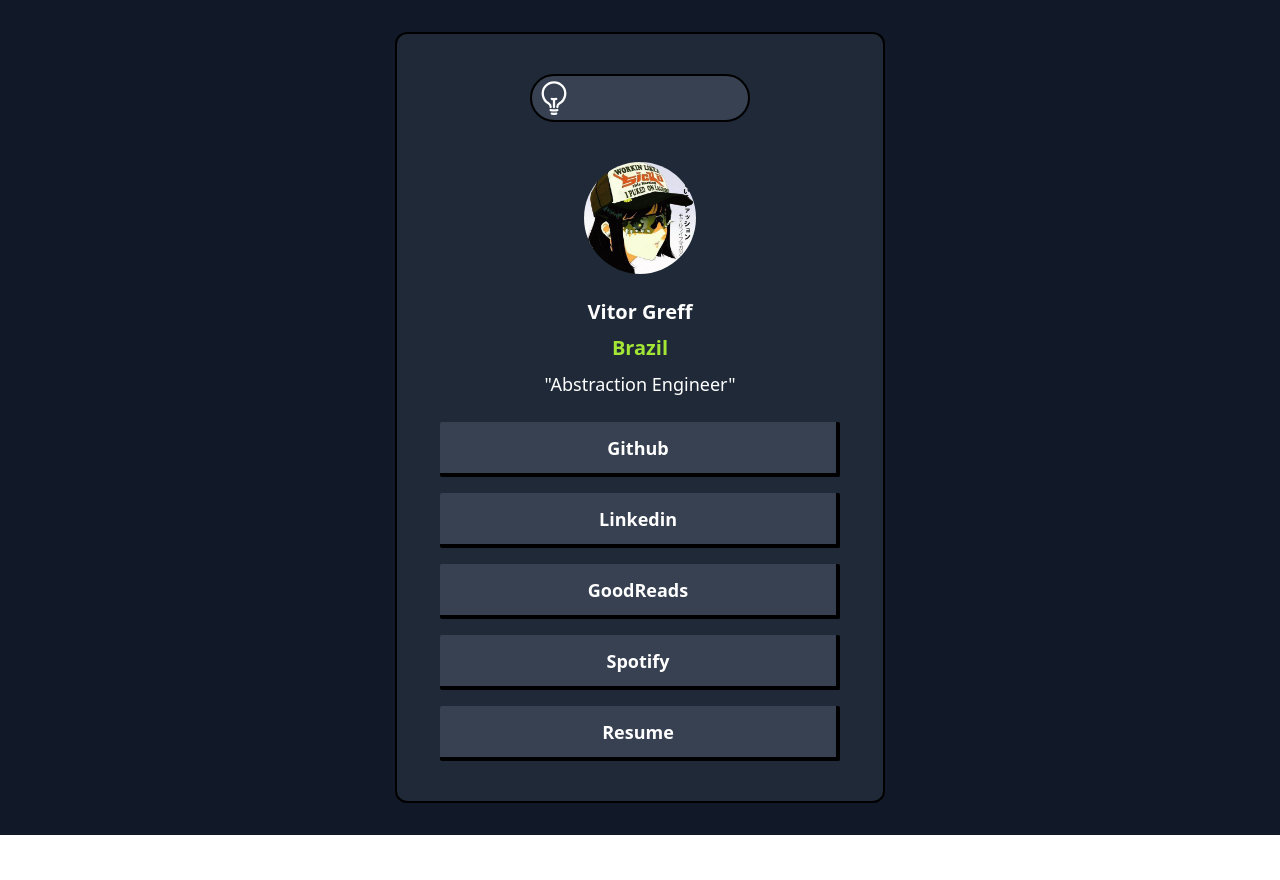
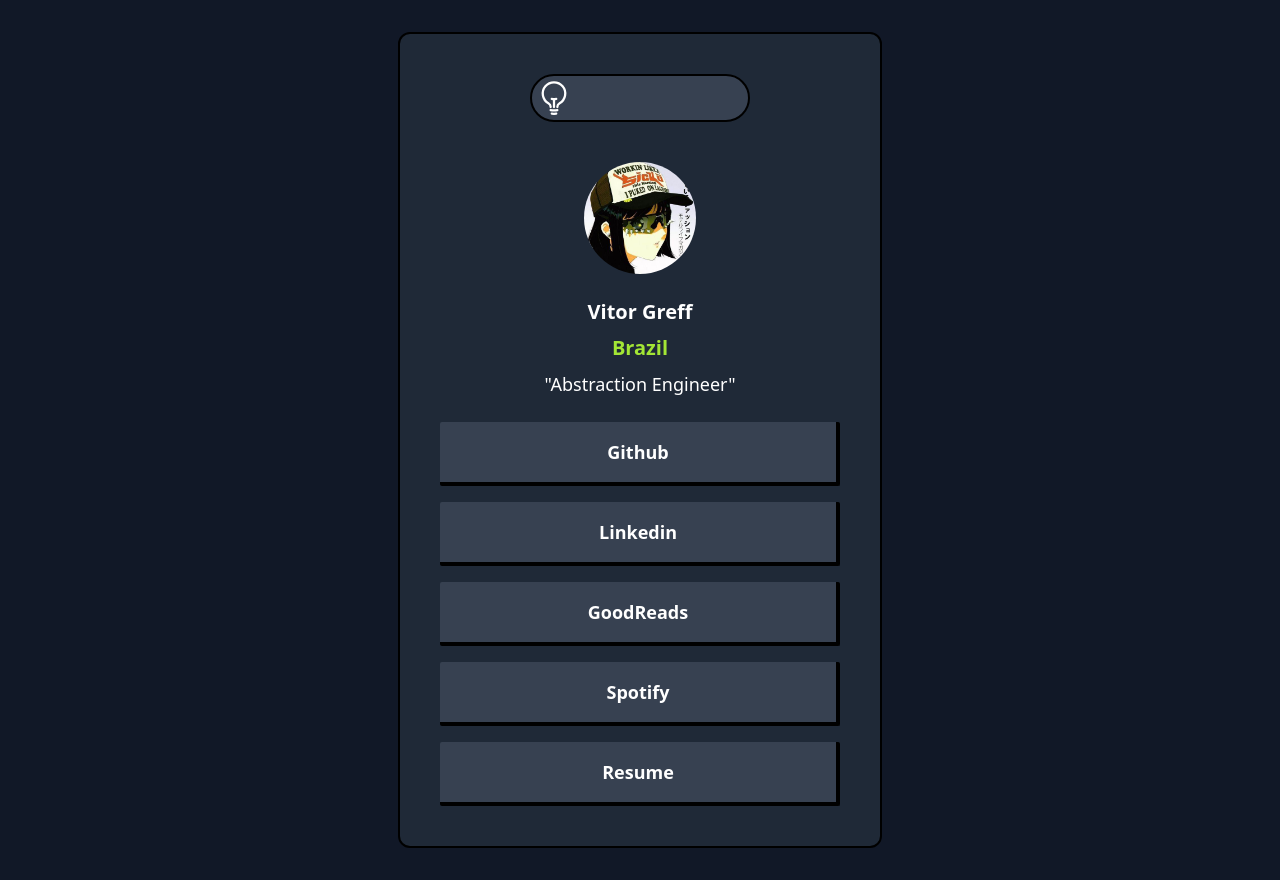
Before and after one commit to VitorGreff/link-tree, a React (Vite) app: page / in a window 1280 px wide. Before the commit the page ends 835 px from the top, so only its background shows below. Built offline with nearby package versions, Linux system fonts and the light colour scheme.

Commit message:
padding instead of dimensions?

```diff
--- a/src/App.tsx
+++ b/src/App.tsx
@@ -4,7 +4,7 @@
 function App() {
   const { theme } = useAppData()
   return (
-    <div className={`${theme === 'dark' ? 'bg-gray-900' : ''} ${theme} min-h-screen flex flex-col justify-center items-center p-8`}>
+    <div className={`${theme === 'dark' ? 'bg-gray-900' : ''} ${theme} min-h-screen min-w-screen flex flex-col justify-center items-center p-8`}>
       <Layout />
     </div>
 
--- a/src/components/Layout.tsx
+++ b/src/components/Layout.tsx
@@ -8,7 +8,7 @@
   const { theme, changeTheme } = useAppData()
 
   return (
-    <div className={`flex flex-col justify-center items-center min-w-[490px] border-2 dark:bg-gray-800 border-gray-500 dark:border-black rounded-xl gap-4 p-10 bg-gray-100`}>
+    <div className={`flex flex-col justify-center items-center border-2 dark:bg-gray-800 border-gray-500 dark:border-black rounded-xl gap-4 p-10 bg-gray-100`}>
       <ThemeButton theme={theme} changeTheme={changeTheme} />
       <Photo />
 
@@ -18,11 +18,13 @@
         <Text class={`text-black dark:text-white text-lg font-thin`} text={'"Abstraction Engineer"'}></Text>
       </div>
 
-      <LinkButton content="Github" url="https://github.com/VitorGreff"></LinkButton>
-      <LinkButton content="Linkedin" url="https://www.linkedin.com/in/greff/"></LinkButton>
-      <LinkButton content="GoodReads" url="https://www.goodreads.com/user/show/149662263-vitor-greff"></LinkButton>
-      <LinkButton content="Spotify" url="https://open.spotify.com/user/j2mp8h8ym4vippy5a5ep96ig3"></LinkButton>
-      <LinkButton content="Resume" url="https://greftree.vercel.app/curriculo.pdf"></LinkButton>
+      <div className="flex flex-col gap-4 w-full sm:w-auto">
+        <LinkButton content="Github" url="https://github.com/VitorGreff"></LinkButton>
+        <LinkButton content="Linkedin" url="https://www.linkedin.com/in/greff/"></LinkButton>
+        <LinkButton content="GoodReads" url="https://www.goodreads.com/user/show/149662263-vitor-greff"></LinkButton>
+        <LinkButton content="Spotify" url="https://open.spotify.com/user/j2mp8h8ym4vippy5a5ep96ig3"></LinkButton>
+        <LinkButton content="Resume" url="https://greftree.vercel.app/curriculo.pdf"></LinkButton>
+      </div>
     </div>
   )
 }
--- a/src/components/LinkButton.tsx
+++ b/src/components/LinkButton.tsx
@@ -6,6 +6,6 @@
 
 export default function LinkButton(props: linkProps) {
   return (
-    <a href={props.url} className={`flex justify-center items-center h-[55px] w-[400px] bg-indigo-400 hover:bg-indigo-600 hover:scale-110 duration-75 rounded-sm font-semibold font-black text-lg cursor-pointer border-b-4 border-r-4 border-black dark:text-white dark:bg-gray-700 dark:hover:bg-lime-600`} target="_blank" rel="noopener noreferrer ">{props.content}</a>
+    <a href={props.url} className={`flex justify-center items-center py-4 w-full sm:w-[400px] bg-indigo-400 hover:bg-indigo-600 hover:scale-110 duration-75 rounded-sm font-semibold font-black text-lg cursor-pointer border-b-4 border-r-4 border-black dark:text-white dark:bg-gray-700 dark:hover:bg-lime-600`} target="_blank" rel="noopener noreferrer ">{props.content}</a>
   )
 }
```
